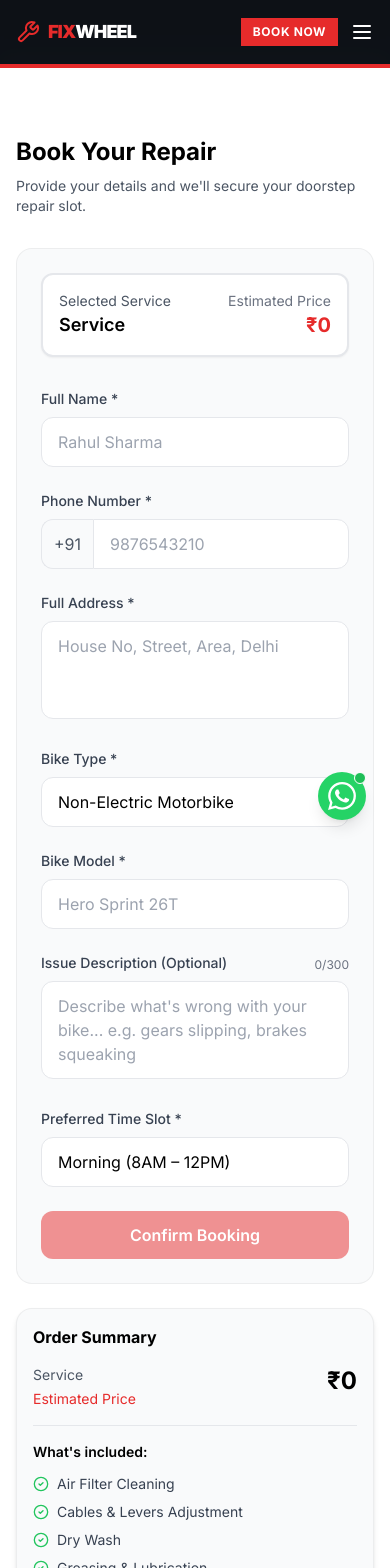
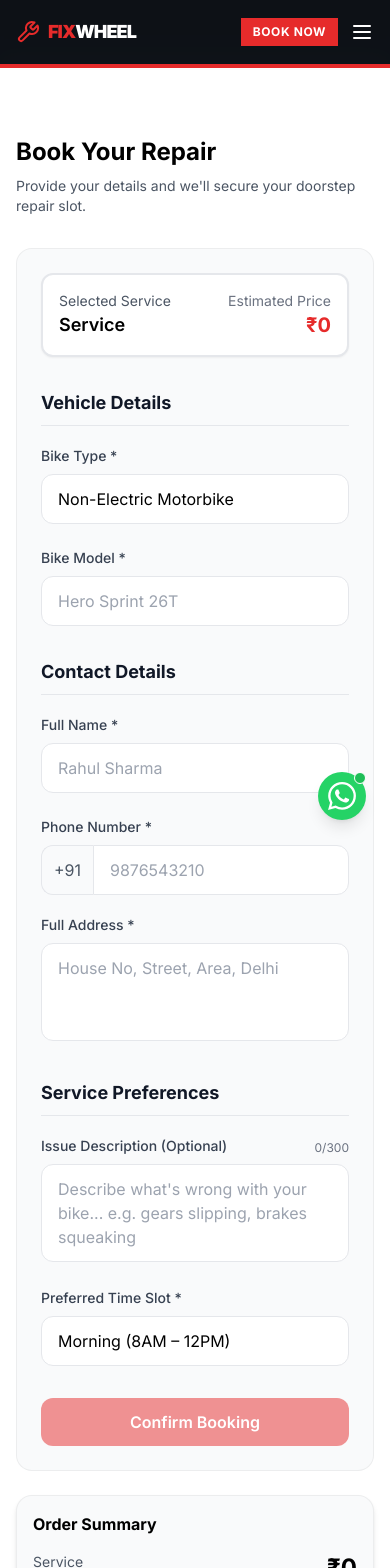
Before and after one commit to fixwheel-app/FIXWHEEL, a Next.js app in the folder frontend/: page /booking in a window 390 px wide. Shown: the top 1568 px of the page. Built offline with nearby package versions, Linux system fonts and the light colour scheme.

Commit message:
Reorder form fields and group them into sections for better mobile UX

```diff
--- a/frontend/components/BookingForm.tsx
+++ b/frontend/components/BookingForm.tsx
@@ -126,9 +126,45 @@ function BookingFormInner() {
           </div>
         )}
 
-        <form onSubmit={handleSubmit(onSubmit)} className="space-y-6">
+        <form onSubmit={handleSubmit(onSubmit)} className="space-y-8">
+
+          {/* Section: Vehicle Details */}
+          <div className="space-y-5">
+            <h3 className="font-bold text-gray-900 border-b border-gray-200 pb-2 text-lg">Vehicle Details</h3>
             <div className="grid grid-cols-1 md:grid-cols-2 gap-6">
+              {/* Bike Type */}
+              <div>
+                <label className="block text-sm font-medium text-gray-700 mb-2">Bike Type *</label>
+                <select
+                  {...register("bikeType")}
+                  className="w-full bg-white border border-gray-200 text-black rounded-xl px-4 py-3 focus:outline-none focus:border-accent focus:ring-1 focus:ring-accent transition-all cursor-pointer appearance-none"
+                >
+                  <option value="Non-Electric Motorbike">Non-Electric Motorbike</option>
+                  <option value="Electric Motorbike">Electric Motorbike</option>
+                  <option value="Scooter">Scooter</option>
+                </select>
+              </div>
 
+              {/* Bike Model */}
+              <div>
+                <label className="block text-sm font-medium text-gray-700 mb-2">Bike Model *</label>
+                <input
+                  {...register("bikeModel")}
+                  placeholder="Hero Sprint 26T"
+                  className={cn(
+                    "w-full bg-white border text-black rounded-xl px-4 py-3 focus:outline-none focus:ring-1 transition-all",
+                    errors.bikeModel ? "border-status-error focus:ring-status-error" : "border-gray-200 focus:border-accent focus:ring-accent"
+                  )}
+                />
+                {errors.bikeModel && <p className="text-status-error text-xs mt-1">{errors.bikeModel.message}</p>}
+              </div>
+            </div>
+          </div>
+
+          {/* Section: Contact Details */}
+          <div className="space-y-5">
+            <h3 className="font-bold text-gray-900 border-b border-gray-200 pb-2 text-lg">Contact Details</h3>
+            <div className="grid grid-cols-1 md:grid-cols-2 gap-6">
               {/* Name */}
               <div>
                 <label className="block text-sm font-medium text-gray-700 mb-2">Full Name *</label>
@@ -167,7 +203,6 @@ function BookingFormInner() {
                 </div>
                 {errors.phone && <p className="text-status-error text-xs mt-1">{errors.phone.message}</p>}
               </div>
-
             </div>
 
             {/* Address */}
@@ -184,37 +219,11 @@ function BookingFormInner() {
               />
               {errors.address && <p className="text-status-error text-xs mt-1">{errors.address.message}</p>}
             </div>
-
-          <div className="grid grid-cols-1 md:grid-cols-2 gap-6">
-
-            {/* Bike Type */}
-            <div>
-              <label className="block text-sm font-medium text-gray-700 mb-2">Bike Type *</label>
-              <select
-                {...register("bikeType")}
-                className="w-full bg-white border border-gray-200 text-black rounded-xl px-4 py-3 focus:outline-none focus:border-accent focus:ring-1 focus:ring-accent transition-all cursor-pointer appearance-none"
-              >
-                <option value="Non-Electric Motorbike">Non-Electric Motorbike</option>
-                <option value="Electric Motorbike">Electric Motorbike</option>
-                <option value="Scooter">Scooter</option>
-              </select>
           </div>
 
-            {/* Bike Model */}
-            <div>
-              <label className="block text-sm font-medium text-gray-700 mb-2">Bike Model *</label>
-              <input
-                {...register("bikeModel")}
-                placeholder="Hero Sprint 26T"
-                className={cn(
-                  "w-full bg-white border text-black rounded-xl px-4 py-3 focus:outline-none focus:ring-1 transition-all",
-                  errors.bikeModel ? "border-status-error focus:ring-status-error" : "border-gray-200 focus:border-accent focus:ring-accent"
-                )}
-              />
-              {errors.bikeModel && <p className="text-status-error text-xs mt-1">{errors.bikeModel.message}</p>}
-            </div>
-
-          </div>
+          {/* Section: Service Preferences */}
+          <div className="space-y-5">
+            <h3 className="font-bold text-gray-900 border-b border-gray-200 pb-2 text-lg">Service Preferences</h3>
 
             {/* Issue Description */}
             <div>
@@ -245,6 +254,7 @@ function BookingFormInner() {
                 <option value="Afternoon (12PM – 4PM)">Afternoon (12PM – 4PM)</option>
                 <option value="Evening (4PM – 8PM)">Evening (4PM – 8PM)</option>
               </select>
+            </div>
           </div>
 
           <button
```
Lines whose indentation alone changed are shown as unchanged.
